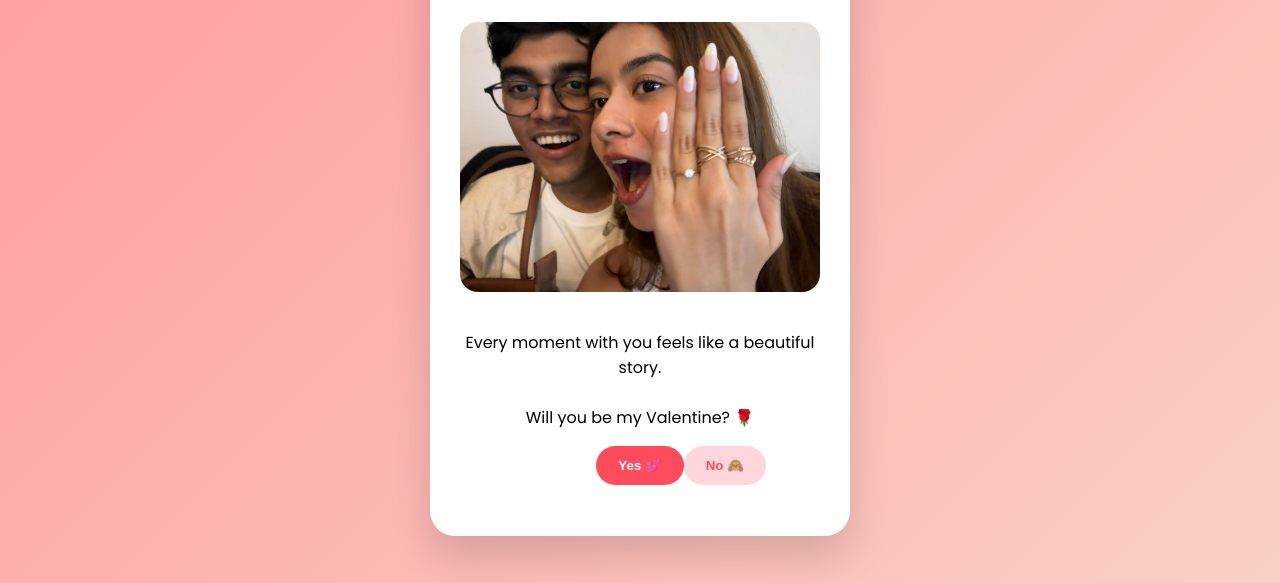
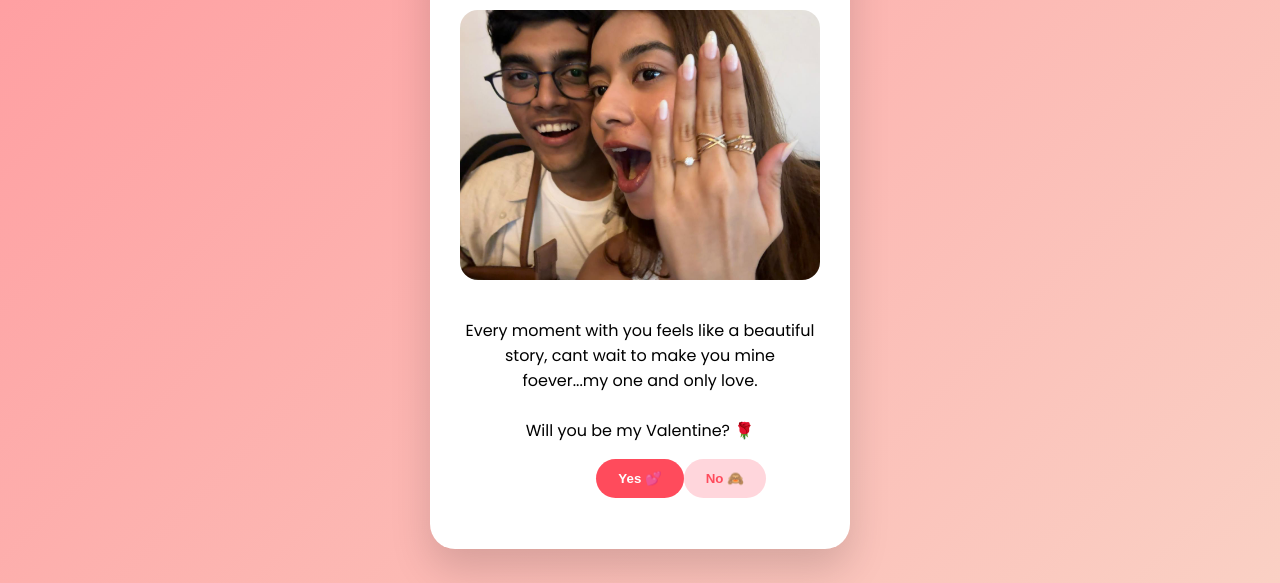
Before and after one commit to siddharthsh09/TRIAL, a plain HTML site: page index.html in a window 1280 px wide. Shown: the part 217-800 px from the top of the page. Drawn offline with Linux system fonts and the light colour scheme.

Commit message:
Update index.html

```diff
--- a/index.html
+++ b/index.html
@@ -87,7 +87,7 @@ button {
   <img src="photo.jpg" class="photo" alt="Us">
 
   <p>
-    Every moment with you feels like a beautiful story.
+    Every moment with you feels like a beautiful story, cant wait to make you mine foever...my one and only love.
     <br><br>
     Will you be my Valentine? 🌹
   </p>
```
